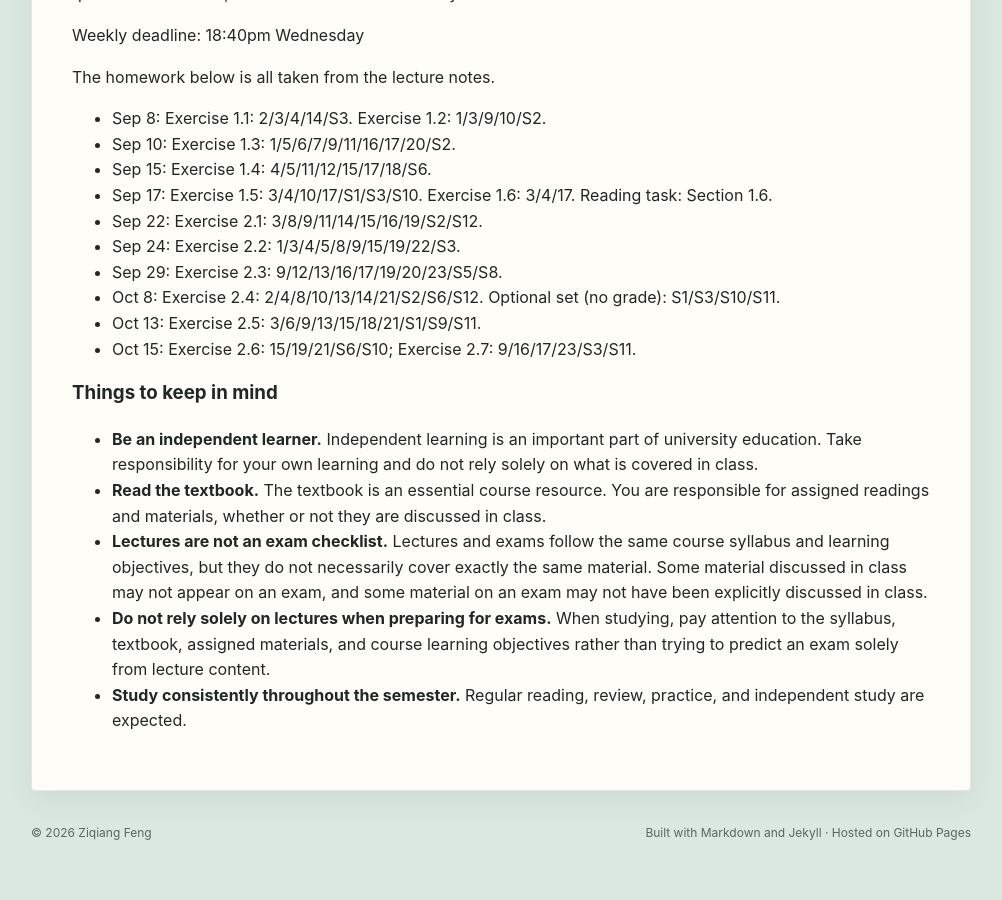
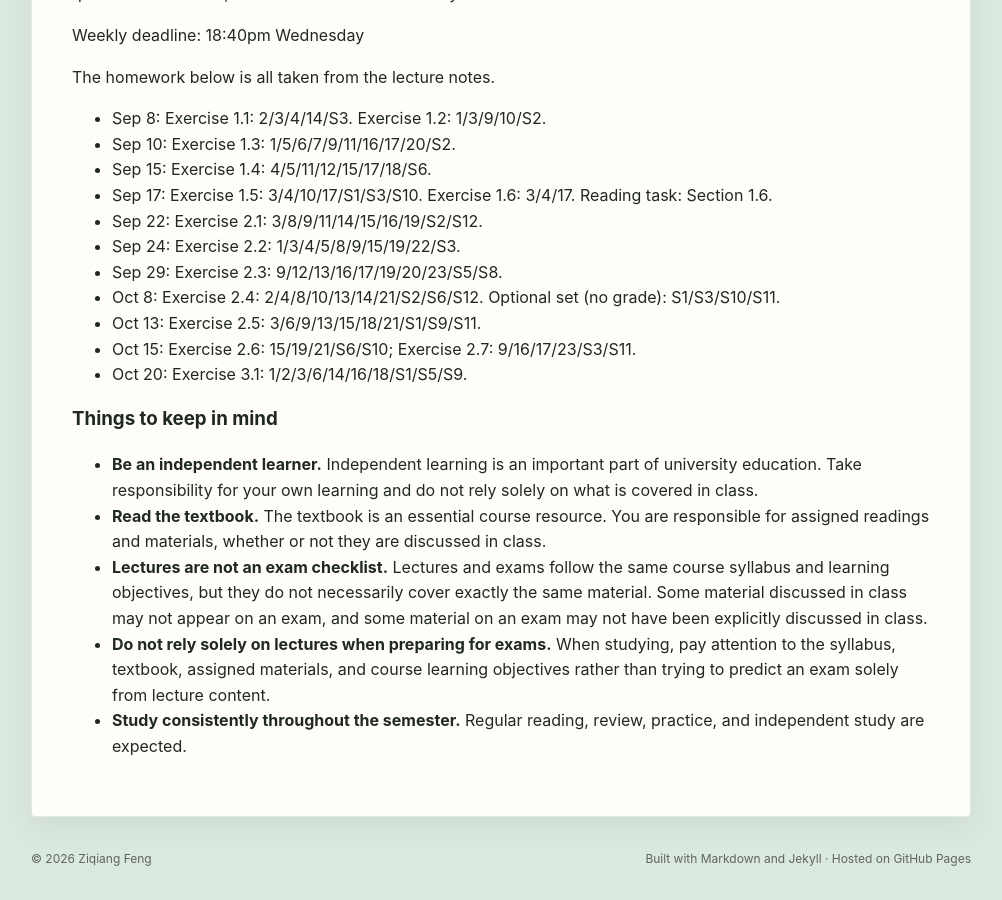
Before and after one commit to ziqiangfeng95/ziqiangfeng95.github.io, a Jekyll site: the page built from teaching/advmath/index.md, in a window 1280 px wide and 900 px high, scrolled down 1609 px. Shown: the whole window, without its empty margins (139-1141 px from the left). Built offline with Jekyll 4.4.1, drawn with Linux system fonts in a browser that asks for light colours; before the commit the page ends 2483 px from its top, so only the background shows below that.

Commit message:
Update index.md

```diff
--- a/teaching/advmath/index.md
+++ b/teaching/advmath/index.md
@@ -106,6 +106,7 @@ The homework below is all taken from the lecture notes.
 - Oct 8: Exercise 2.4: 2/4/8/10/13/14/21/S2/S6/S12. Optional set (no grade): S1/S3/S10/S11.
 - Oct 13: Exercise 2.5: 3/6/9/13/15/18/21/S1/S9/S11.
 - Oct 15: Exercise 2.6: 15/19/21/S6/S10; Exercise 2.7: 9/16/17/23/S3/S11.
+- Oct 20: Exercise 3.1: 1/2/3/6/14/16/18/S1/S5/S9.
 
 ### Things to keep in mind
 
```
